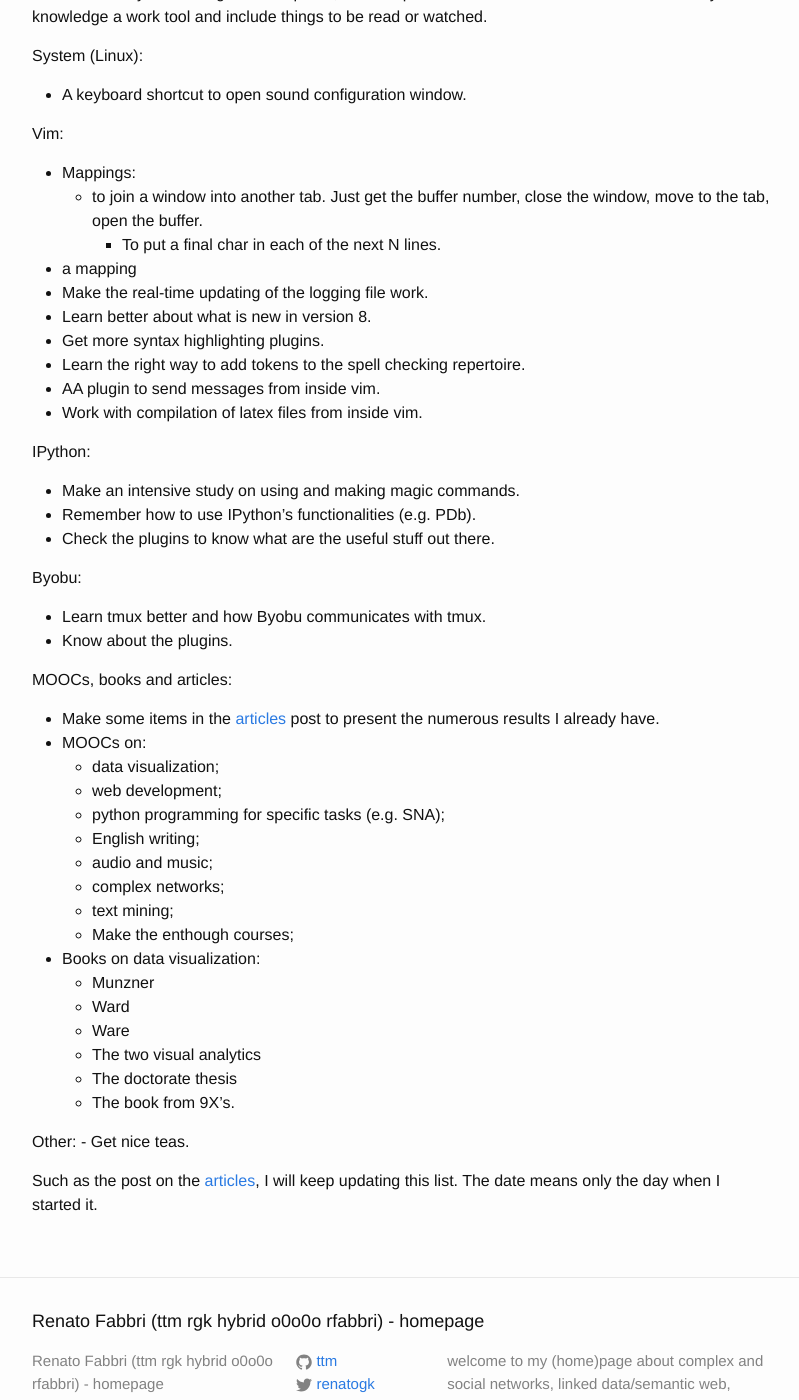
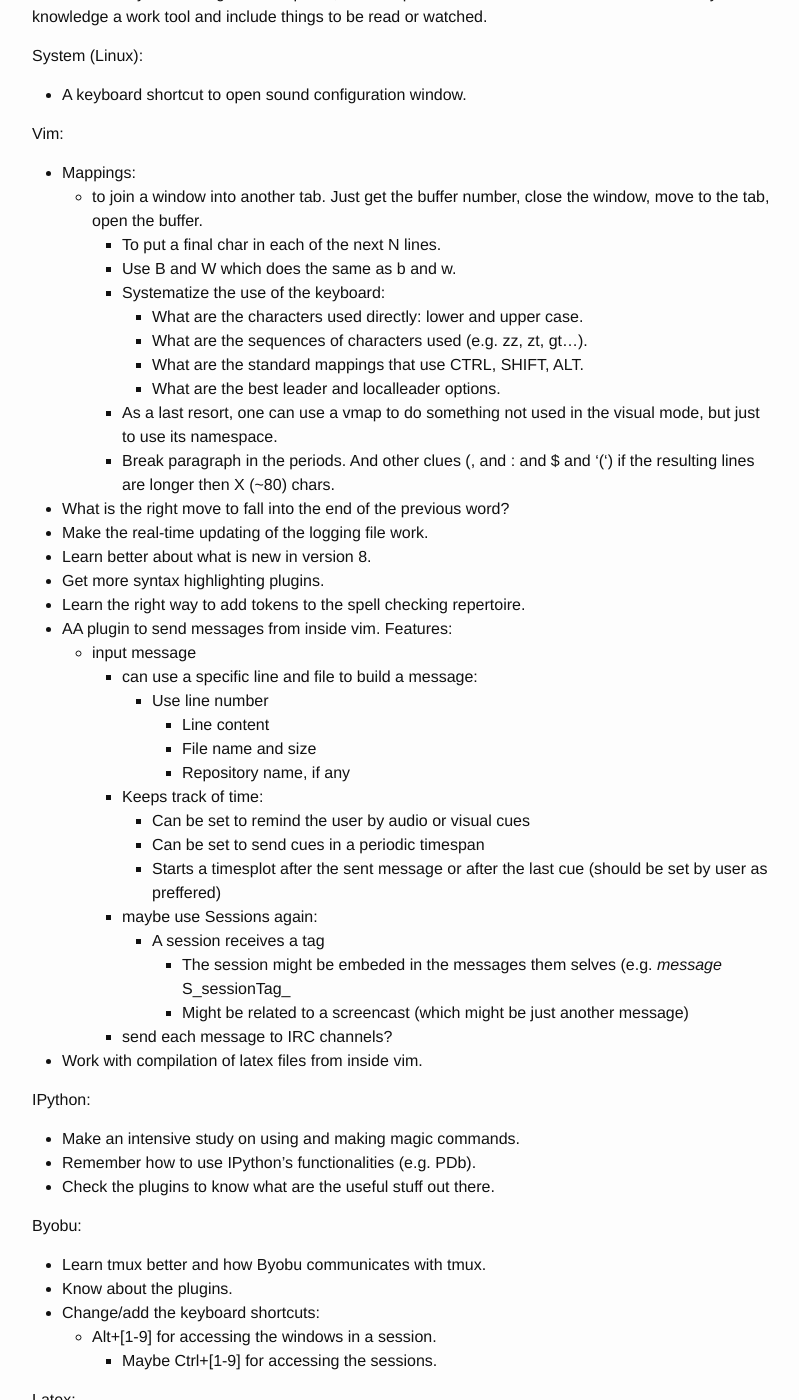
Before and after one commit to ttm/ttm.github.io, a Jekyll site: the page built from _posts/2017-10-04-list-of-workstation-enhancements.markdown, in a window 1280 px wide and 1400 px high, scrolled down 321 px. Shown: the whole window, without its empty margins (238-1037 px from the left). Built offline with Jekyll 4.4.1, drawn with Linux system fonts in a browser that asks for light colours; comment, search, counter and statistics services are not loaded; some of the changed text lies outside the part shown.

Commit message:
made list of enhancements for the work tools

```diff
--- a/_posts/2017-10-04-list-of-workstation-enhancements.markdown
+++ b/_posts/2017-10-04-list-of-workstation-enhancements.markdown
@@ -21,15 +21,44 @@
 Vim:
 * Mappings:
   - to join a window into another tab.
-		Just get the buffer number, close the window,
-		move to the tab, open the buffer.
+	 Just get the buffer number, close the window,
+	 move to the tab, open the buffer.
 	- To put a final char in each of the next N lines.
-* a mapping
+	- Use B and W which does the same as b and w.
+	- Systematize the use of the keyboard:
+		* What are the characters used directly: lower and upper case.
+		* What are the sequences of characters used (e.g. zz, zt, gt...).
+		* What are the standard mappings that use CTRL, SHIFT, ALT.
+		* What are the best leader and localleader options.
+	- As a last resort, one can use a vmap to do something
+	not used in the visual mode, but just to use its namespace.
+	- Break paragraph in the periods. And other clues (, and : and $ and '(')
+	if the resulting lines are longer then X (~80) chars.
+* What is the right move to fall into the end of the previous word?
 * Make the real-time updating of the logging file work.
 * Learn better about what is new in version 8.
 * Get more syntax highlighting plugins.
 * Learn the right way to add tokens to the spell checking repertoire.
-* AA plugin to send messages from inside vim.
+* AA plugin to send messages from inside vim. Features:
+  - input message
+	- can use a specific line and file to build a message:
+	  * Use line number
+		* Line content
+		* File name and size
+		* Repository name, if any
+	- Keeps track of time:
+		- Can be set to remind the user by audio or visual cues
+		- Can be set to send cues in a periodic timespan
+		- Starts a timesplot after the sent message or after the last cue
+		(should be set by user as preffered)
+	- maybe use Sessions again:
+	  - A session receives a tag
+		- The session might be embeded in the messages them selves
+		(e.g. _message_ S_sessionTag_
+		- Might be related to a screencast
+		(which might be just another message)
+	- send each message to IRC channels?
+
 * Work with compilation of latex files from inside vim.
 
 IPython:
@@ -40,6 +69,14 @@
 Byobu:
 * Learn tmux better and how Byobu communicates with tmux.
 * Know about the plugins.
+* Change/add the keyboard shortcuts:
+  - Alt+[1-9] for accessing the windows in a session.
+	- Maybe Ctrl+[1-9] for accessing the sessions.
+
+Latex:
+* I already use it a lot, these should be less basic topics.
+* Learn fundamentals
+* Learn how to program in tex
 
 MOOCs, books and articles:
 * Make some items in the [articles] post to present the numerous
```
Also changed, not shown: _posts/2017-09-11-list-of-articles.markdown (+26 -0 lines).
